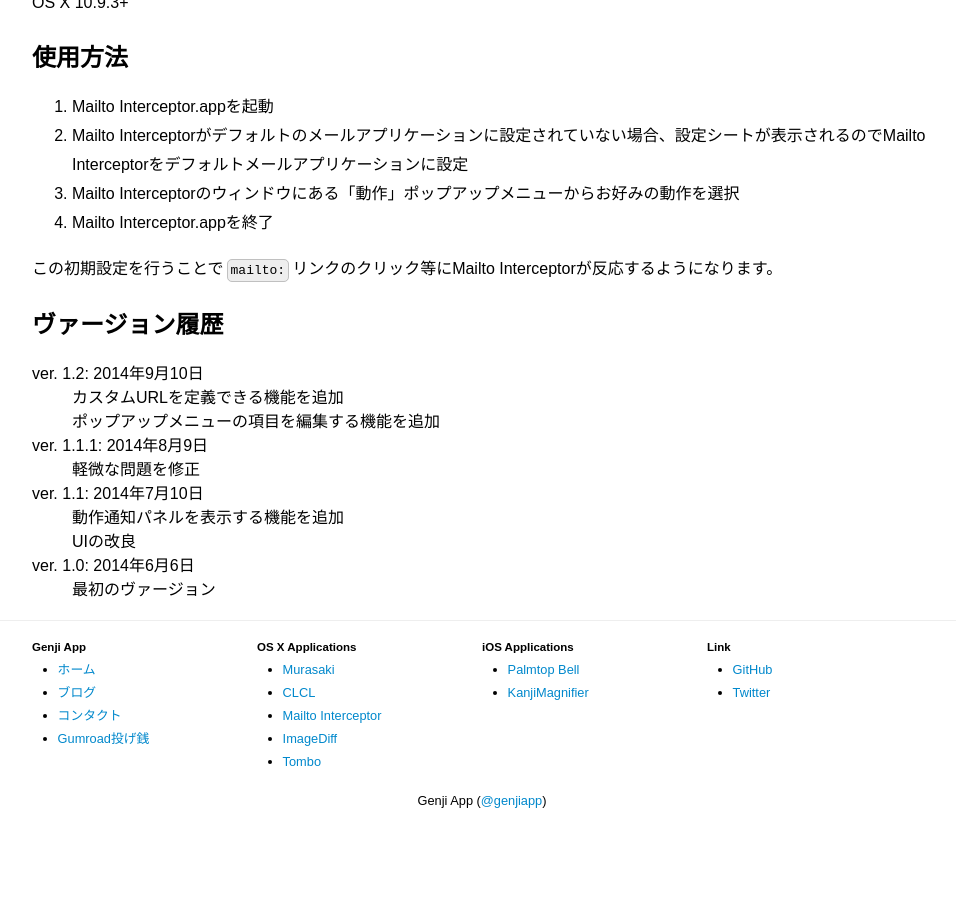
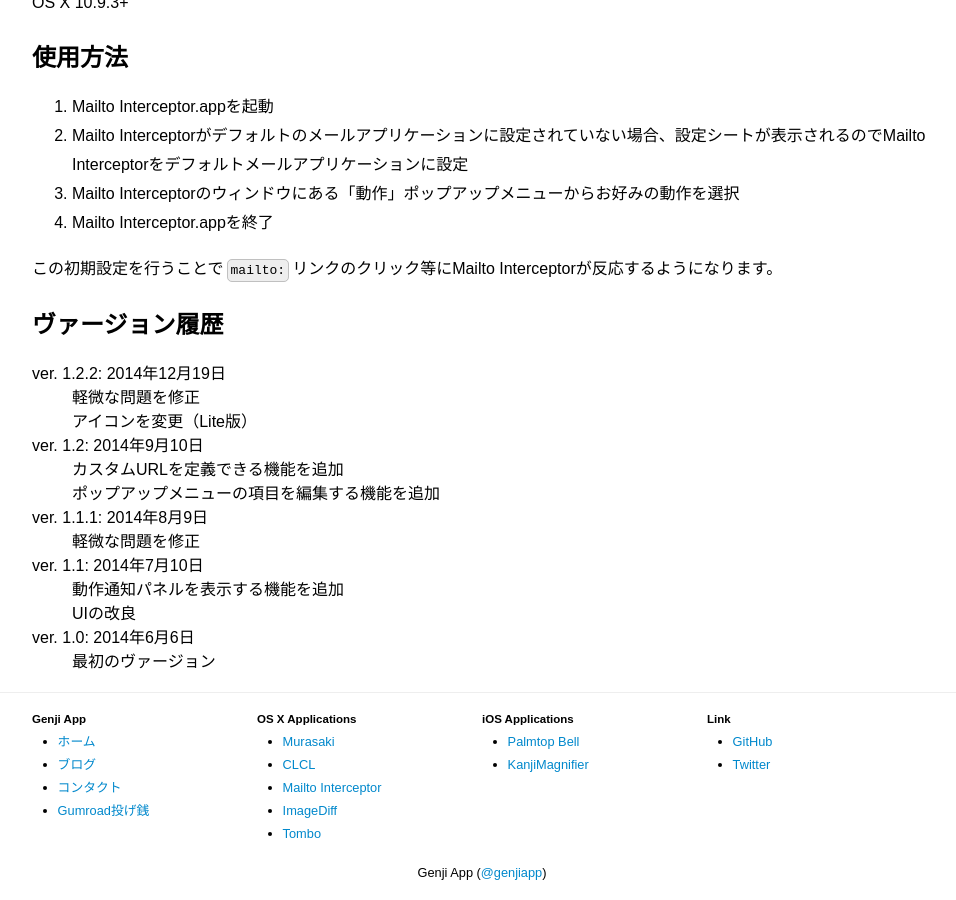
Before and after one commit to GenjiApp/genjiapp.github.io, a Jekyll site: the page built from mac/mailtointerceptor/index.html, in a window 1280 px wide and 900 px high, scrolled down 1264 px. Shown: the whole window, without its empty margins (158-1114 px from the left). Built offline with Jekyll 4.4.1, drawn with Linux system fonts in a browser that asks for light colours; Markdown is read by kramdown in place of the engine named in the settings; before the commit the page ends 2092 px from its top, so only the background shows below that.

Commit message:
add new release Mailto Interceptor v1.2.2

```diff
--- a/mac/mailtointerceptor/index.html
+++ b/mac/mailtointerceptor/index.html
@@ -58,6 +58,9 @@
 <h2>ヴァージョン履歴</h2>
 
 <dl>
+  <dt>ver. 1.2.2: 2014年12月19日</dt>
+  <dd>軽微な問題を修正</dd>
+  <dd>アイコンを変更（Lite版）</dd>
 
   <dt>ver. 1.2: 2014年9月10日</dt>
   <dd>カスタムURLを定義できる機能を追加</dd>
--- a/mac/mailtointerceptor/index_en.html
+++ b/mac/mailtointerceptor/index_en.html
@@ -58,6 +58,9 @@
 <h2>Version History</h2>
 
 <dl>
+  <dt>ver. 1.2.2: 2014-12-19</dt>
+  <dd>Fixed minor issue</dd>
+  <dd>Changed app icon (Lite version)</dd>
 
   <dt>ver. 1.2: 2014-9-10</dt>
   <dd>Added a feature that you can define custom URLs</dd>
```
